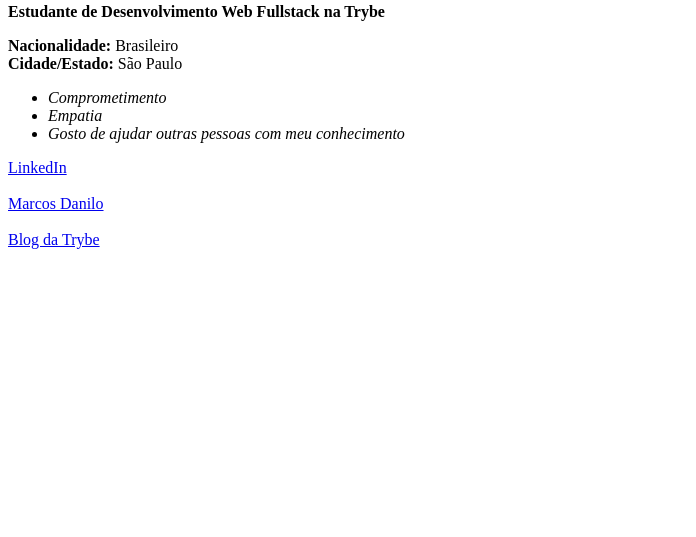
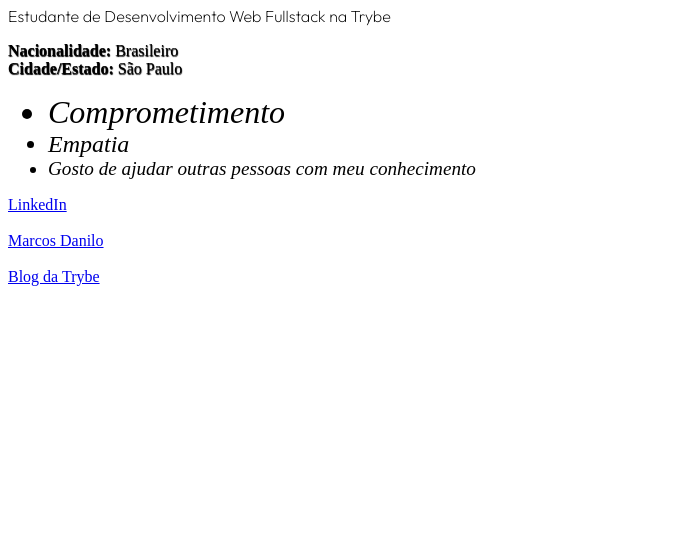
Before and after one commit to omarcosdanilo/omarcosdanilo.github.io, a plain HTML site: page index.html in a window 1280 px wide. Shown: the part 263-800 px from the top of the page, without its empty margins (0-696 px from the left). Drawn offline with Linux system fonts and the light colour scheme.

Commit message:
Alteraçoes, nao necessariamente boas, feitas para utilizar o que aprendi no bloco 3 dia 2 de HTML e CSS

```diff
--- a/index.html
+++ b/index.html
@@ -4,7 +4,35 @@
     <meta charset="UTF-8" />
     <meta http-equiv="X-UA-Compatible" content="IE=edge" />
     <meta name="viewport" content="width=device-width, initial-scale=1.0" />
+    <link rel="preconnect" href="https://fonts.googleapis.com">
+    <link rel="preconnect" href="https://fonts.gstatic.com" crossorigin>
+    <link href="https://fonts.googleapis.com/css2?family=Outfit:wght@100;200;300;400;500&display=swap" rel="stylesheet">
     <title>Portifólio Marcos</title>
+    <style>
+      h1, .description {
+        font-family:'Outfit', sans-serif;
+      }
+
+      .description {
+        font-weight: 200;
+      }
+
+      .informations {
+        text-shadow: 0.5px 1px 1px;
+      }
+
+      .hability-1{
+        font-size: 2em;
+      }
+
+      .hability-2{
+        font-size: 1.5em;
+      }
+
+      .hability-3{
+        font-size: 1.2em;
+      }
+    </style>
   </head>
   <body>
     <img
@@ -16,20 +44,20 @@
     />
     <h1>Marcos Danilo Vasconcelos Braga da Silveira</h1>
     <strong>
-      <p>Estudante de Desenvolvimento Web Fullstack na Trybe</p>
+      <p class="description">Estudante de Desenvolvimento Web Fullstack na Trybe</p>
     </strong>
 
 
-    <p>
+    <p class="informations">
       <strong>Nacionalidade:</strong> Brasileiro <br />
       <strong>Cidade/Estado:</strong> São Paulo
     </p>
 
     <ul>
       <em>
-        <li>Comprometimento</li>
-        <li>Empatia</li>
-        <li>Gosto de ajudar outras pessoas com meu conhecimento</li>
+        <li class="hability-1">Comprometimento</li>
+        <li class="hability-2">Empatia</li>
+        <li class="hability-3">Gosto de ajudar outras pessoas com meu conhecimento</li>
       </em>
     </ul>
 
```
